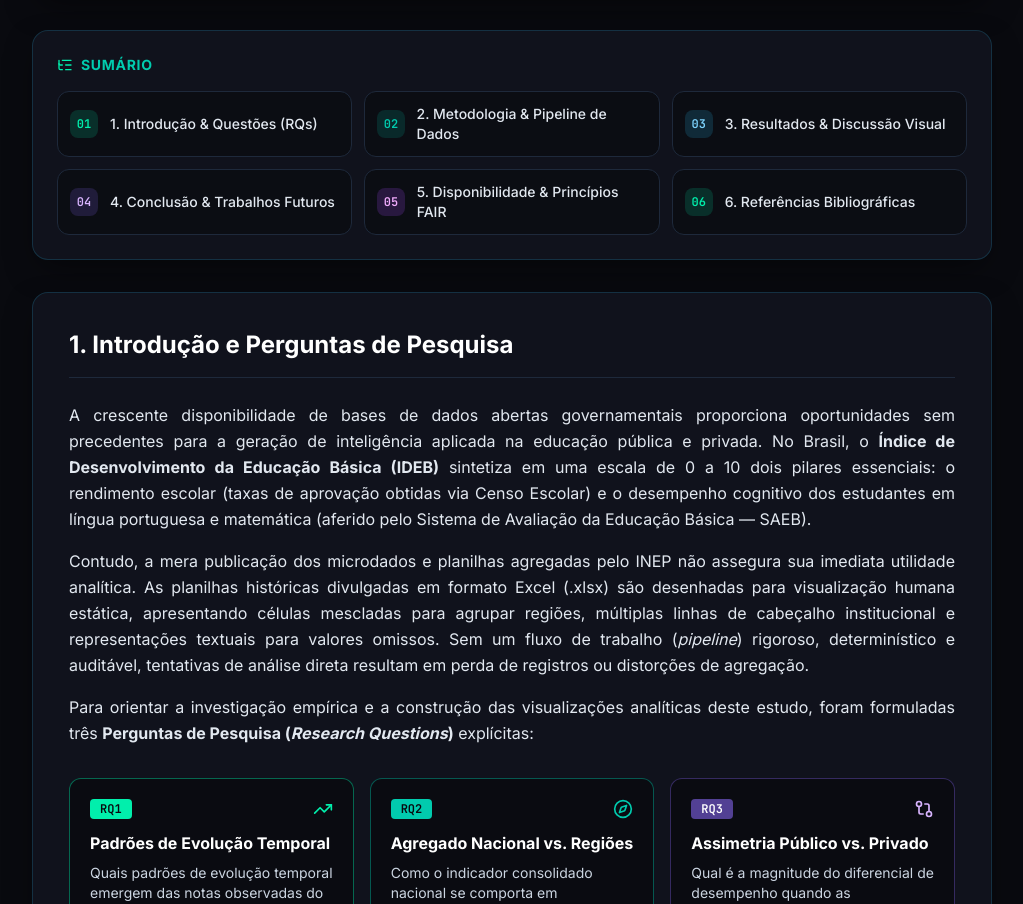
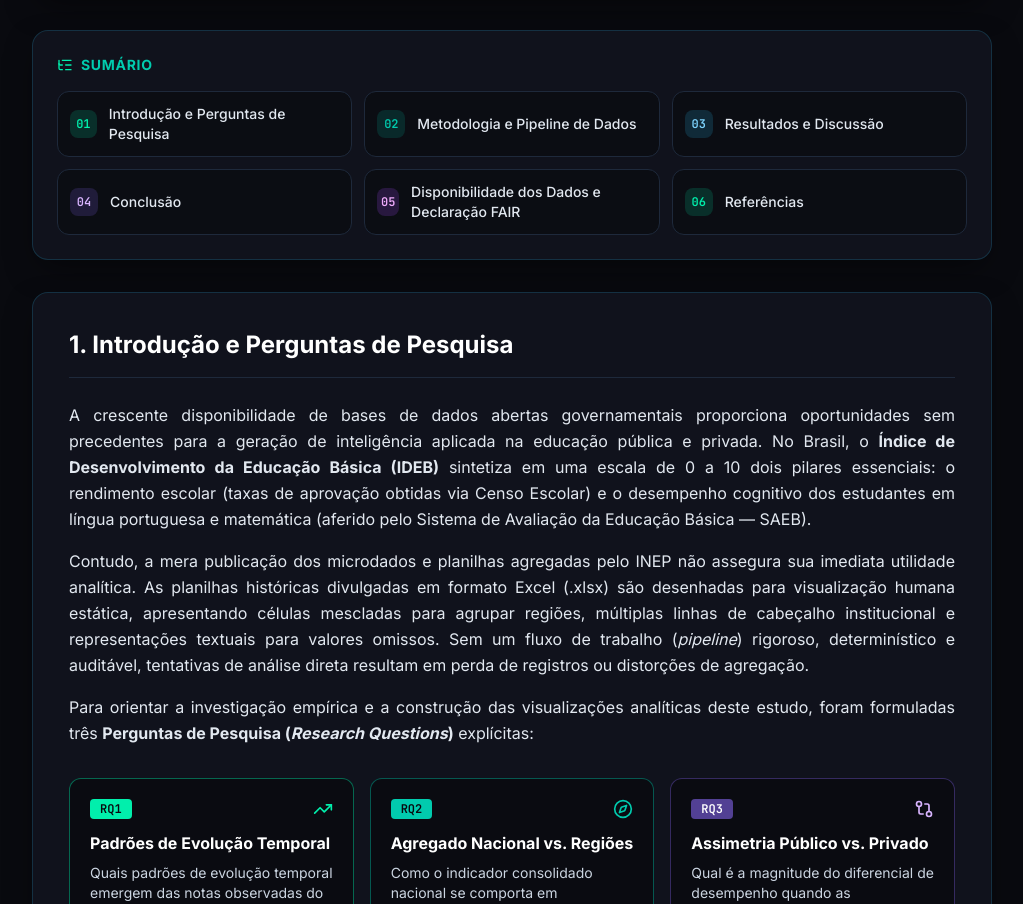
Before and after one commit to StrykerBr/G1_LP6_ANALISE_IDEB_CARLOS_PAMELA, a plain HTML site: page docs/index.html in a window 1280 px wide. Shown: the part 1164-2068 px from the top of the page, without its empty margins (128-1151 px from the left). Drawn offline with nearby package versions, Linux system fonts and the light colour scheme.

Commit message:
Update section titles in index.html

```diff
--- a/docs/index.html
+++ b/docs/index.html
@@ -694,27 +694,27 @@
             <div class="grid grid-cols-1 sm:grid-cols-2 lg:grid-cols-3 gap-3">
                 <a href="#intro" class="bg-inner-box group flex items-center gap-3 p-3 rounded-xl bg-[#090a0f]/60 hover:bg-[#2082A6]/20 border border-slate-800 hover:border-[#01EFAC]/50 transition">
                     <span class="w-7 h-7 rounded-lg bg-[#01EFAC]/15 text-[#01EFAC] font-mono text-xs font-bold flex items-center justify-center group-hover:bg-[#01EFAC] group-hover:text-[#090a0f] transition">01</span>
-                    <span class="text-sm font-medium text-slate-200 group-hover:text-[#01EFAC] transition">1. Introdução &amp; Questões (RQs)</span>
+                    <span class="text-sm font-medium text-slate-200 group-hover:text-[#01EFAC] transition">Introdução e Perguntas de Pesquisa</span>
                 </a>
                 <a href="#metodologia" class="bg-inner-box group flex items-center gap-3 p-3 rounded-xl bg-[#090a0f]/60 hover:bg-[#2082A6]/20 border border-slate-800 hover:border-[#01EFAC]/50 transition">
                     <span class="w-7 h-7 rounded-lg bg-[#01CBAE]/15 text-[#01CBAE] font-mono text-xs font-bold flex items-center justify-center group-hover:bg-[#01CBAE] group-hover:text-[#090a0f] transition">02</span>
-                    <span class="text-sm font-medium text-slate-200 group-hover:text-[#01CBAE] transition">2. Metodologia &amp; Pipeline de Dados</span>
+                    <span class="text-sm font-medium text-slate-200 group-hover:text-[#01CBAE] transition">Metodologia e Pipeline de Dados</span>
                 </a>
                 <a href="#resultados" class="bg-inner-box group flex items-center gap-3 p-3 rounded-xl bg-[#090a0f]/60 hover:bg-[#2082A6]/20 border border-slate-800 hover:border-[#01EFAC]/50 transition">
                     <span class="w-7 h-7 rounded-lg bg-[#2082A6]/25 text-sky-300 font-mono text-xs font-bold flex items-center justify-center group-hover:bg-[#2082A6] group-hover:text-white transition">03</span>
-                    <span class="text-sm font-medium text-slate-200 group-hover:text-sky-300 transition">3. Resultados &amp; Discussão Visual</span>
+                    <span class="text-sm font-medium text-slate-200 group-hover:text-sky-300 transition">Resultados e Discussão</span>
                 </a>
                 <a href="#conclusao" class="bg-inner-box group flex items-center gap-3 p-3 rounded-xl bg-[#090a0f]/60 hover:bg-[#2082A6]/20 border border-slate-800 hover:border-[#01EFAC]/50 transition">
                     <span class="w-7 h-7 rounded-lg bg-[#524094]/30 text-purple-300 font-mono text-xs font-bold flex items-center justify-center group-hover:bg-[#524094] group-hover:text-white transition">04</span>
-                    <span class="text-sm font-medium text-slate-200 group-hover:text-purple-300 transition">4. Conclusão &amp; Trabalhos Futuros</span>
+                    <span class="text-sm font-medium text-slate-200 group-hover:text-purple-300 transition">Conclusão</span>
                 </a>
                 <a href="#fair" class="bg-inner-box group flex items-center gap-3 p-3 rounded-xl bg-[#090a0f]/60 hover:bg-[#2082A6]/20 border border-slate-800 hover:border-[#01EFAC]/50 transition">
                     <span class="w-7 h-7 rounded-lg bg-[#562A83]/40 text-fuchsia-300 font-mono text-xs font-bold flex items-center justify-center group-hover:bg-[#562A83] group-hover:text-white transition">05</span>
-                    <span class="text-sm font-medium text-slate-200 group-hover:text-fuchsia-300 transition">5. Disponibilidade &amp; Princípios FAIR</span>
+                    <span class="text-sm font-medium text-slate-200 group-hover:text-fuchsia-300 transition">Disponibilidade dos Dados e Declaração FAIR</span>
                 </a>
                 <a href="#referencias" class="bg-inner-box group flex items-center gap-3 p-3 rounded-xl bg-[#090a0f]/60 hover:bg-[#2082A6]/20 border border-slate-800 hover:border-[#01EFAC]/50 transition">
                     <span class="w-7 h-7 rounded-lg bg-[#01EFAC]/15 text-[#01EFAC] font-mono text-xs font-bold flex items-center justify-center group-hover:bg-[#01EFAC] group-hover:text-[#090a0f] transition">06</span>
-                    <span class="text-sm font-medium text-slate-200 group-hover:text-[#01EFAC] transition">6. Referências Bibliográficas</span>
+                    <span class="text-sm font-medium text-slate-200 group-hover:text-[#01EFAC] transition">Referências</span>
                 </a>
             </div>
         </nav>
```
